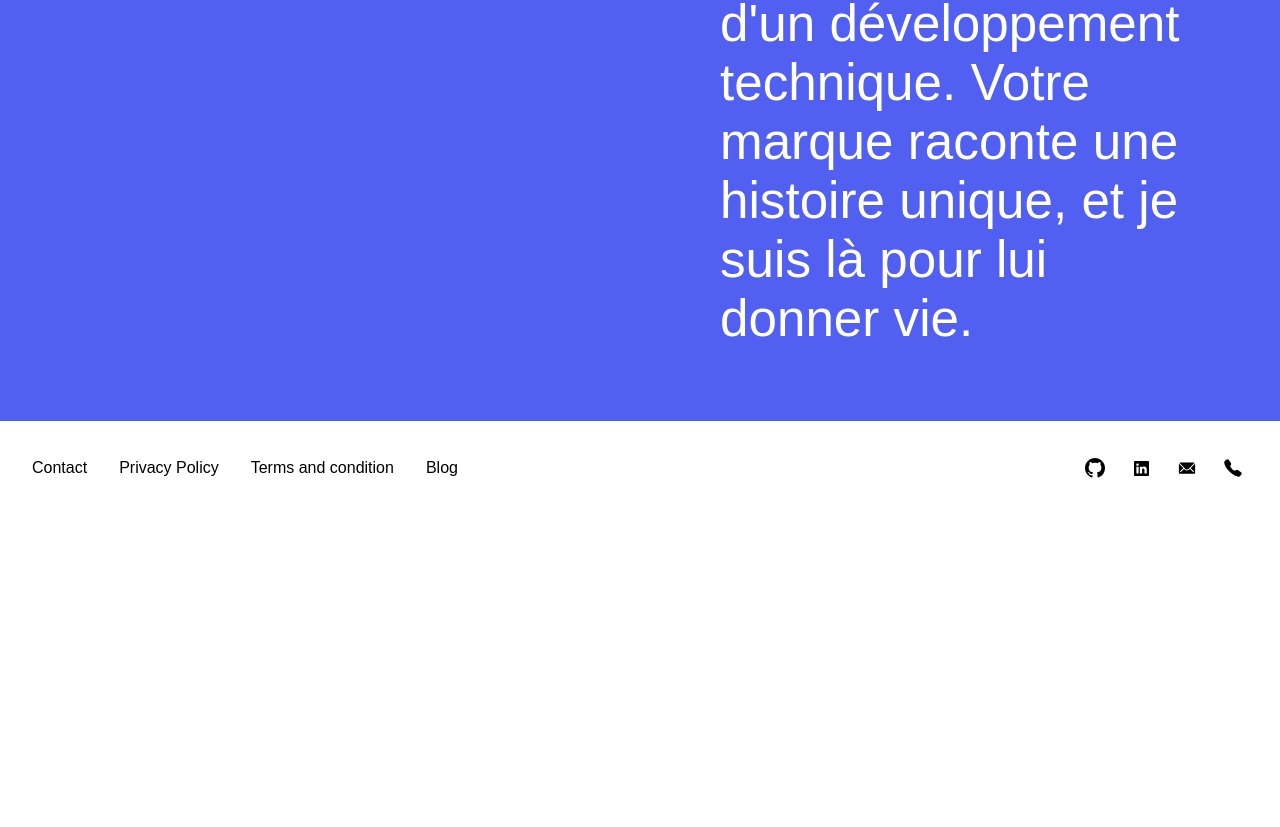
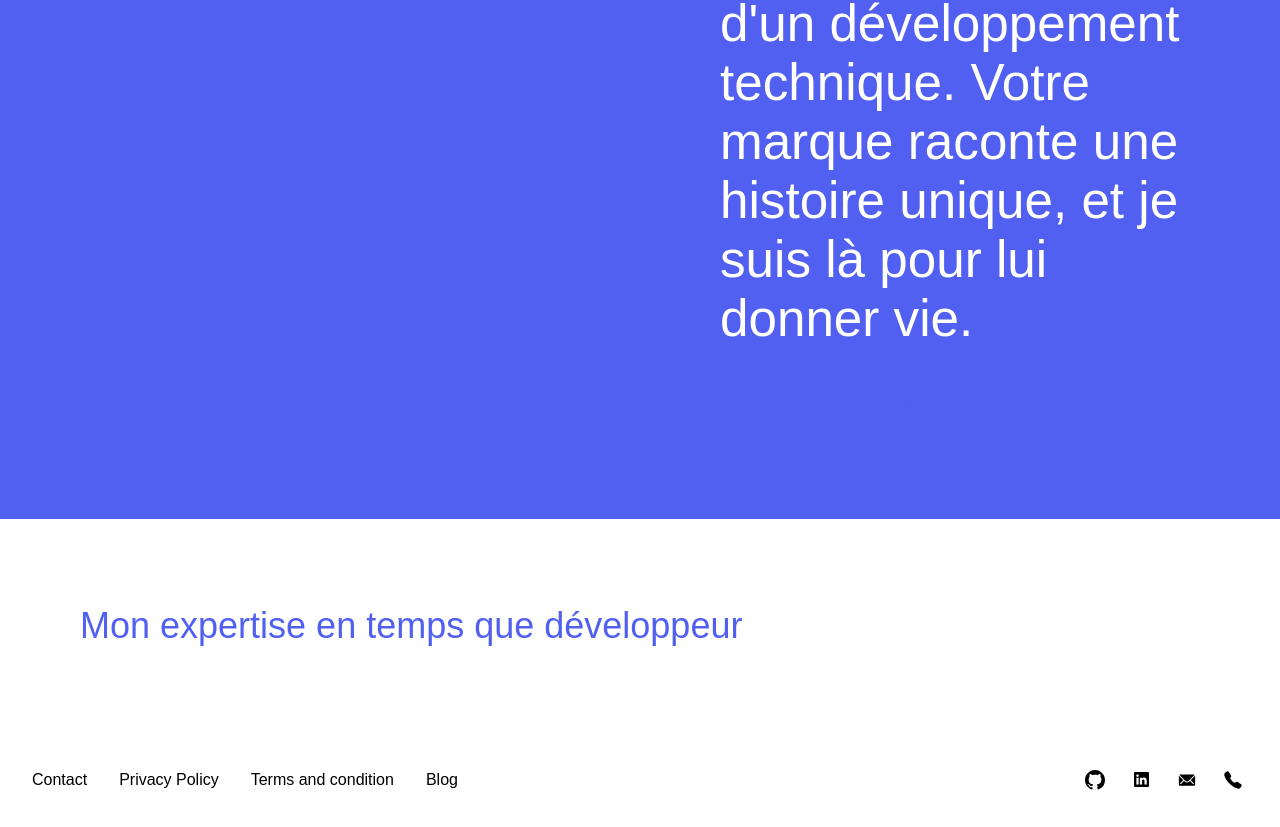
Before and after one commit to enzo-mourany/portfolio-v2, a Next.js app: page / in a window 1280 px wide. Shown: the part 3579-4406 px from the top of the page. Before the commit the page ends 4094 px from the top, so only its background shows below. Built offline with nearby package versions, Linux system fonts and the light colour scheme.

Commit message:
feat: add Expertise section

```diff
--- a/app/page.tsx
+++ b/app/page.tsx
@@ -9,6 +9,7 @@ import { Clients } from '../components/homepage/Clients';
 import { Solution } from '../components/homepage/Solution';
 import { Services } from '../components/homepage/Services';
 import { Strategy } from '../components/homepage/Strategy';
+import { Expertise } from '../components/homepage/Expertise';
 
 const HomePage = () => {
   const postMetadata: PostMetadata[] = getPostMetadata();
@@ -24,6 +25,7 @@ const HomePage = () => {
         <Solution />
         <Services />
         <Strategy />
+        <Expertise />
       </div>
     </>
   )
--- /dev/null
+++ b/components/homepage/Expertise.tsx
@@ -0,0 +1,17 @@
+import React from 'react'
+
+import { ButtonOutline } from '../button/ButtonOutline'
+
+export const Expertise: React.FC = () => {
+  return (
+    <section id='expertise' className='w-screen'>
+      <div className='flex flex-col w-full h-full'>
+        <div className='p-20'>
+          <h2 className='text-blue text-4xl'>Mon expertise en temps que développeur</h2>
+        </div>
+        <div></div>
+        <div></div>
+      </div>
+    </section>
+  )
+}
--- a/components/homepage/Strategy.tsx
+++ b/components/homepage/Strategy.tsx
@@ -1,14 +1,17 @@
 import React from 'react'
+
+import { ButtonOutline } from '../button/ButtonOutline'
 
 export const Strategy: React.FC = () => {
   return (
-    <section id='clients' className='w-screen h-screen bg-blue'>
+    <section id='strategy' className='w-screen bg-blue'>
       <div className='flex flex-col lg:flex-row w-full h-full'>
         <div className='flex w-full lg:w-1/2 h-full p-20'>
           <h2 className='w-3/5 lg:w-3/4 text-w-base lg:text-w-xs text-white'>Stratégie, positionnement de la marque, design, intégration, lancement</h2>
         </div>
-        <div className='flex w-full lg:w-1/2 h-full p-20'>
+        <div className='flex flex-col w-full lg:w-1/2 h-full p-20 gap-5'>
           <p className='text-w-xl lg:text-w-base text-white leading-tight'>Je joins mes forces à celles de votre équipe par le biais d&apos;une stratégie, d&apos;une conception et d&apos;un développement technique. Votre marque raconte une histoire unique, et je suis là pour lui donner vie.</p>
+          <ButtonOutline text='Boostez votre entreprise' />
         </div>
       </div>
     </section>
```
